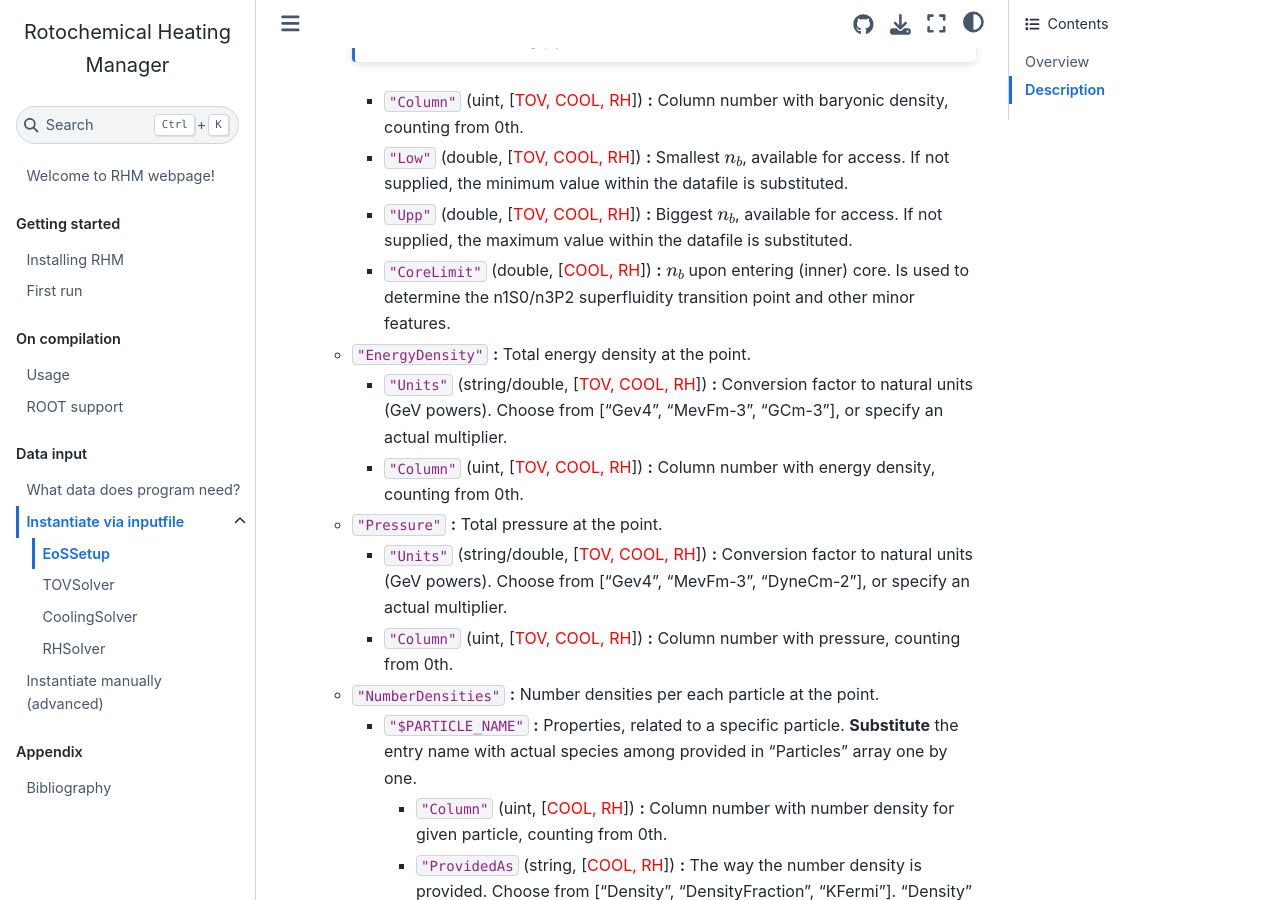
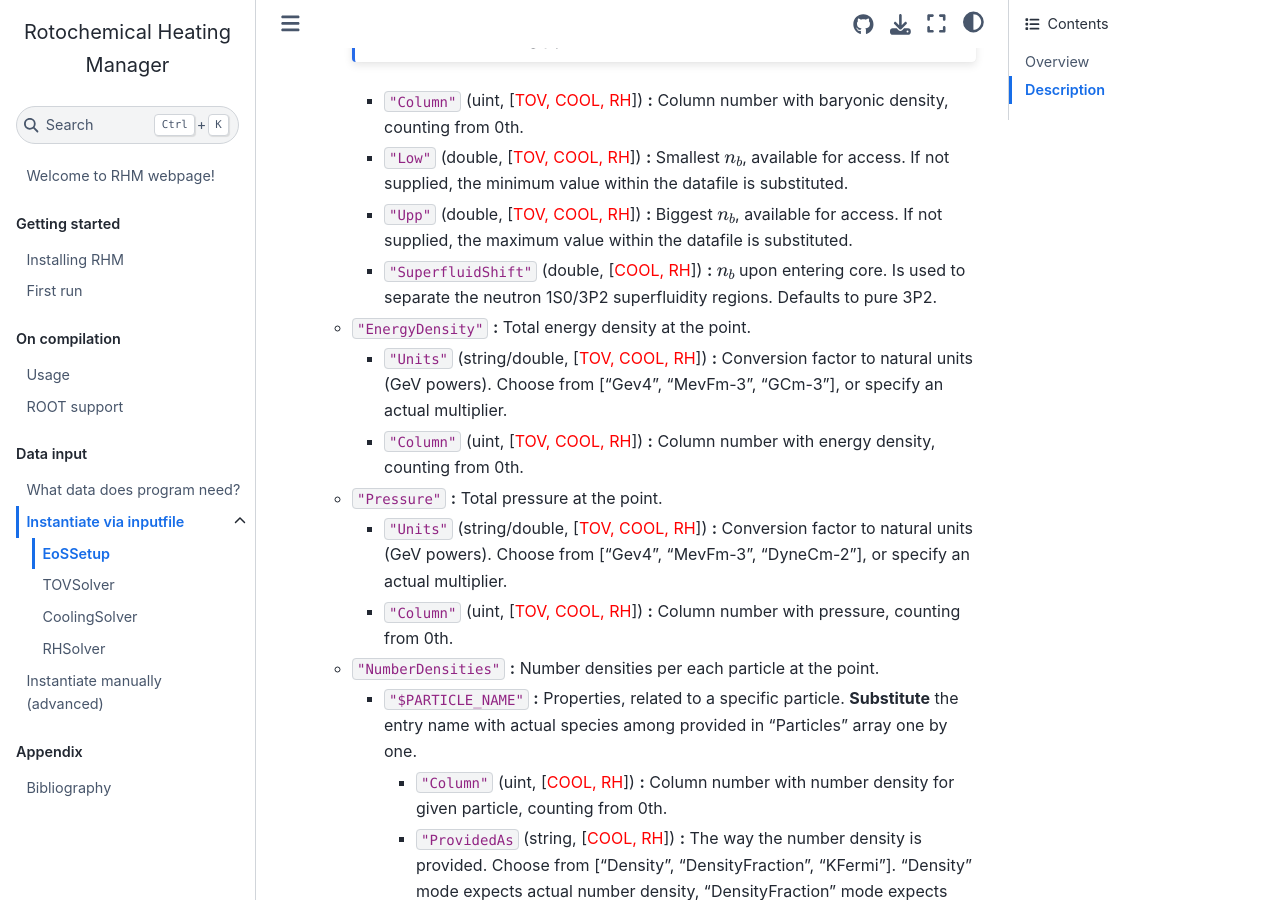
Before and after one commit to Silence2107/Rotochemical-heating-manager, a Jupyter Book: the page built from docs/data_input/inputfile_structure/eos_setup.md, in a window 1280 px wide and 900 px high, scrolled down 1701 px. Built offline with Jupyter Book 1.0.4 settings and Sphinx 7.4.7 and the Sphinx Book theme 1.1.4, drawn with Linux system fonts in a browser that asks for light colours; cross-references to code outside the pages are shown as plain code.

Commit message:
Reflect sf shift into documentation, introduce default behaviour

```diff
--- a/docs/data_input/inputfile_structure/eos_setup.md
+++ b/docs/data_input/inputfile_structure/eos_setup.md
@@ -32,7 +32,7 @@ Be adviced that for each particle there is an expected mandatory list of propert
         - `"Column"` (uint, [<span style="color:red">TOV, COOL, RH</span>]) **:** Column number with baryonic density, counting from 0th.
         - `"Low"` (double, [<span style="color:red">TOV, COOL, RH</span>]) **:** Smallest $n_b$, available for access. If not supplied, the minimum value within the datafile is substituted.
         - `"Upp"` (double, [<span style="color:red">TOV, COOL, RH</span>]) **:** Biggest $n_b$, available for access. If not supplied, the maximum value within the datafile is substituted.
-        - `"CoreLimit"` (double, [<span style="color:red">COOL, RH</span>]) **:** $n_b$ upon entering (inner) core. Is used to determine the n1S0/n3P2 superfluidity transition point and other minor features.
+        - `"SuperfluidShift"` (double, [<span style="color:red">COOL, RH</span>]) **:** $n_b$ upon entering core. Is used to separate the neutron 1S0/3P2 superfluidity regions. Defaults to pure 3P2.
     - `"EnergyDensity"` **:** Total energy density at the point.
         - `"Units"` (string/double, [<span style="color:red">TOV, COOL, RH</span>]) **:** Conversion factor to natural units (GeV powers). Choose from ["Gev4", "MevFm-3", "GCm-3"], or specify an actual multiplier.
         - `"Column"` (uint, [<span style="color:red">TOV, COOL, RH</span>]) **:** Column number with energy density, counting from 0th.
```
Also changed, not shown: 2 other files.
